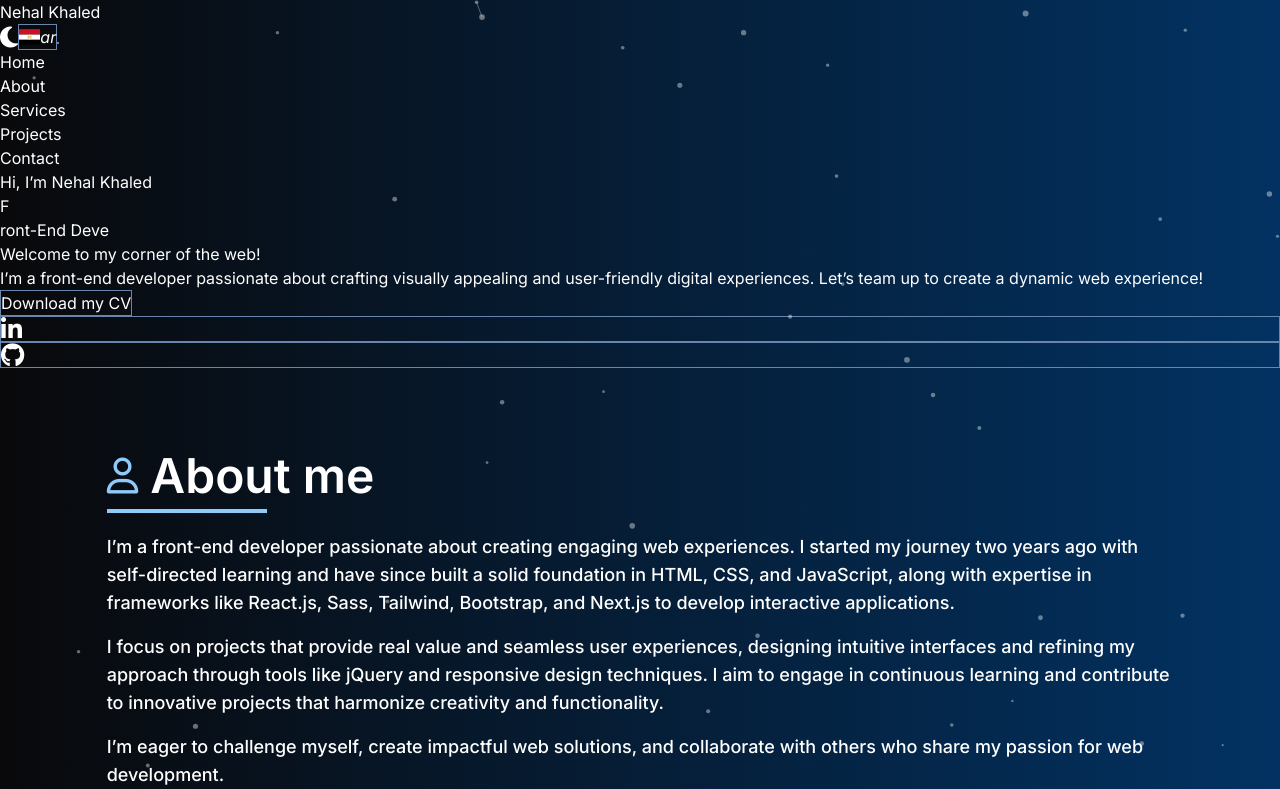
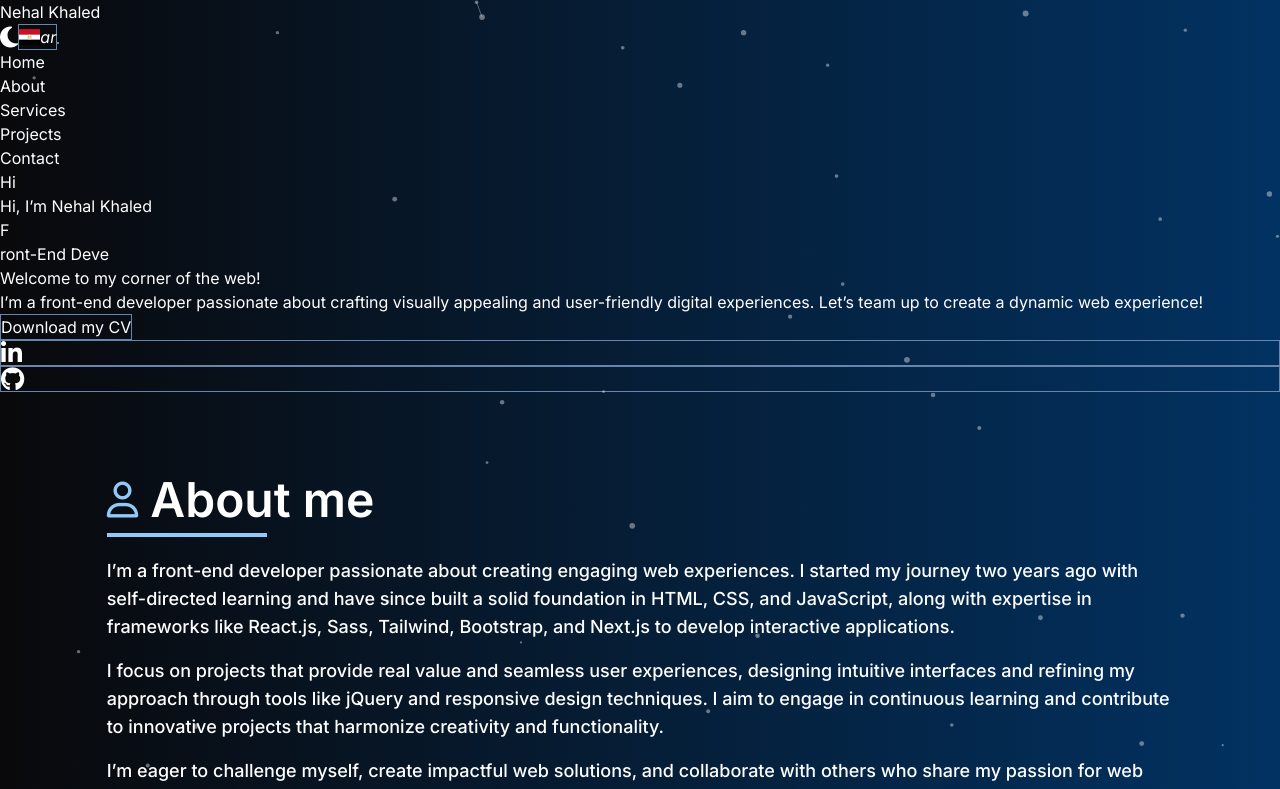
Before and after one commit to nehalkhaled19/Personal-Portfolio, a React (Vite) app: page / in a window 1280 px wide. Shown: the top 789 px of the page. Built offline with nearby package versions, Linux system fonts and the light colour scheme; a web font is replaced by a local one.

Commit message:
edit navbar

```diff
--- a/src/components/Navbar/Nav.jsx
+++ b/src/components/Navbar/Nav.jsx
@@ -72,7 +72,7 @@ export default function Nav() {
         <a href={e.href}>{e.label}</a>
       </li>
        })}
-
+       <li>Hi</li>
       </ul>
           </div>
         </div>
```
